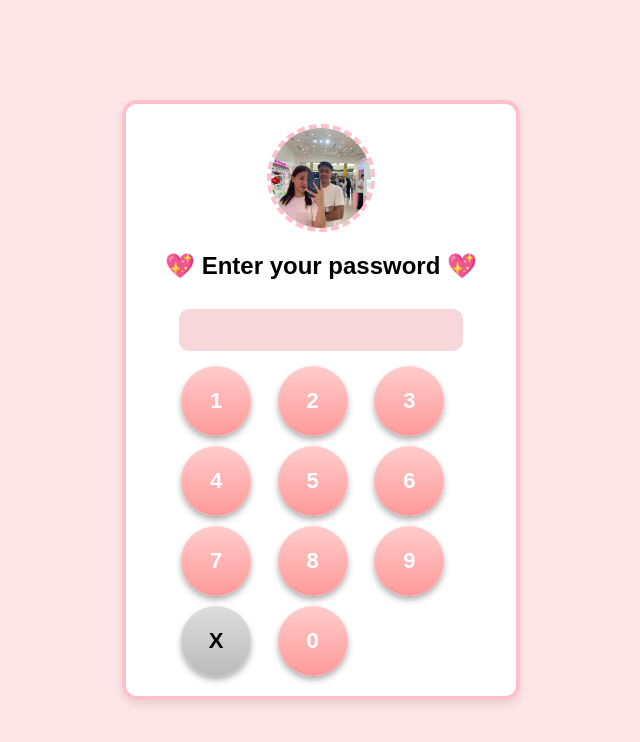
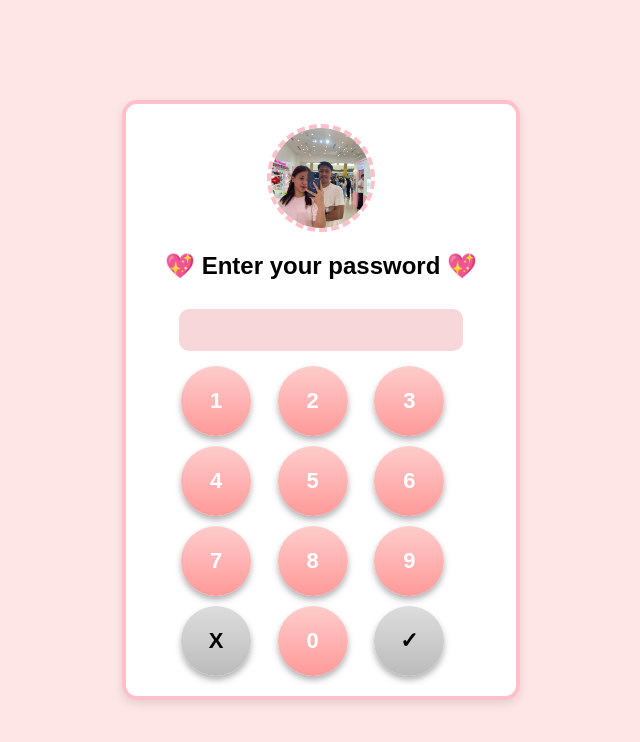
Before and after one commit to Jers0929/valentine-card, a plain HTML site: page index.html in a window 1280 px wide. Shown: the whole page, without its empty margins (319-959 px from the left). Drawn offline with Linux system fonts and the light colour scheme.

Commit message:
Update index.html

```diff
--- a/index.html
+++ b/index.html
@@ -16,7 +16,7 @@
             height: 100vh;
             margin: 0;
             opacity: 0; /* Initially hidden */
-            transition: opacity 1s ease-in-out; /* Smooth fade-in and fade-out */
+            transition: opacity 1.5s ease-in-out; /* Smooth fade-in and fade-out */
         }
 
         .container {
@@ -90,6 +90,15 @@
         .pin-pad button:nth-child(10):active {
             background: linear-gradient(to bottom, #aaa, #888);
         }
+        .pin-pad button:nth-child(12) {
+            background: linear-gradient(to bottom, #ddd, #bbb);
+            color: black;
+        }
+
+        .pin-pad button:nth-child(12):active {
+            background: linear-gradient(to bottom, #aaa, #888);
+        }
+
     </style>
 </head>
 <body>
@@ -109,6 +118,7 @@
             <button onclick="addDigit(9)">9</button>
             <button onclick="clearPin()">X</button>
             <button onclick="addDigit(0)">0</button>
+            <button id="checkButton" onclick="checkPIN">✓</button>
         </div>
     </div>
 
```
